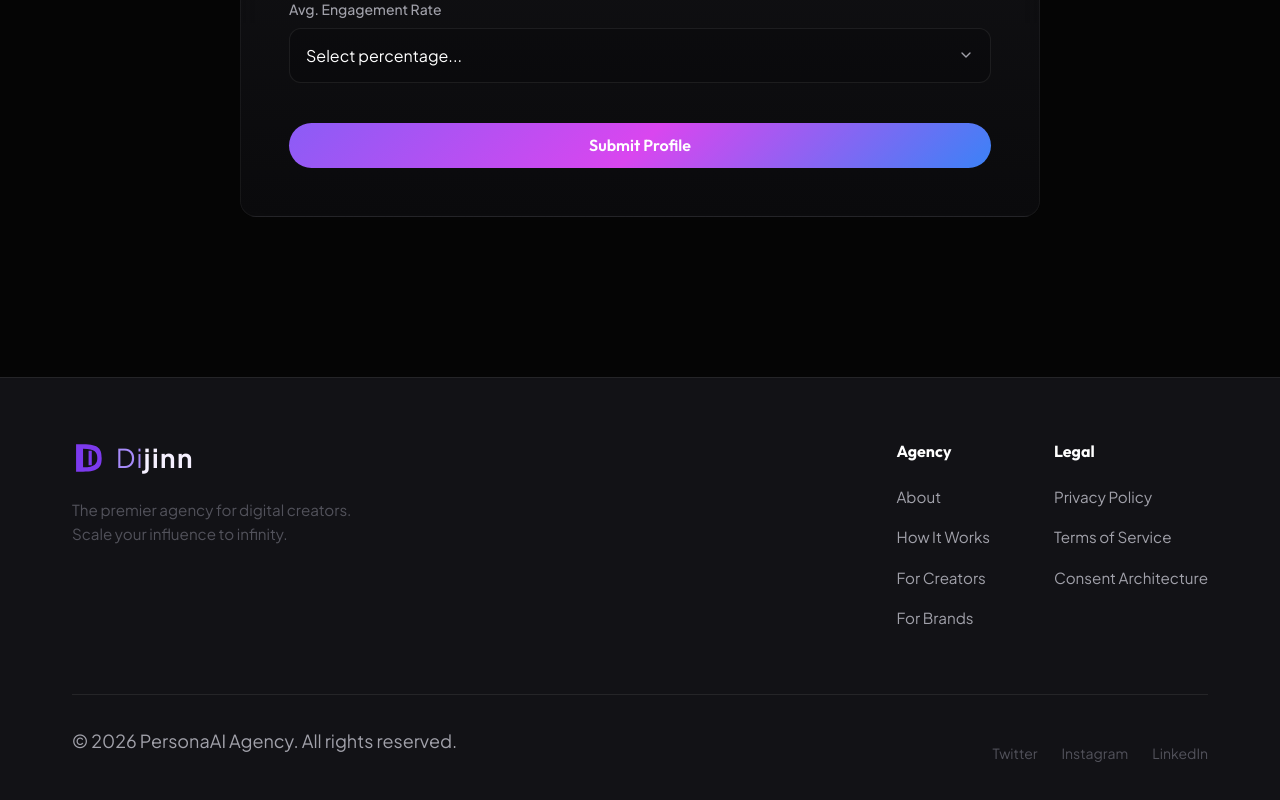
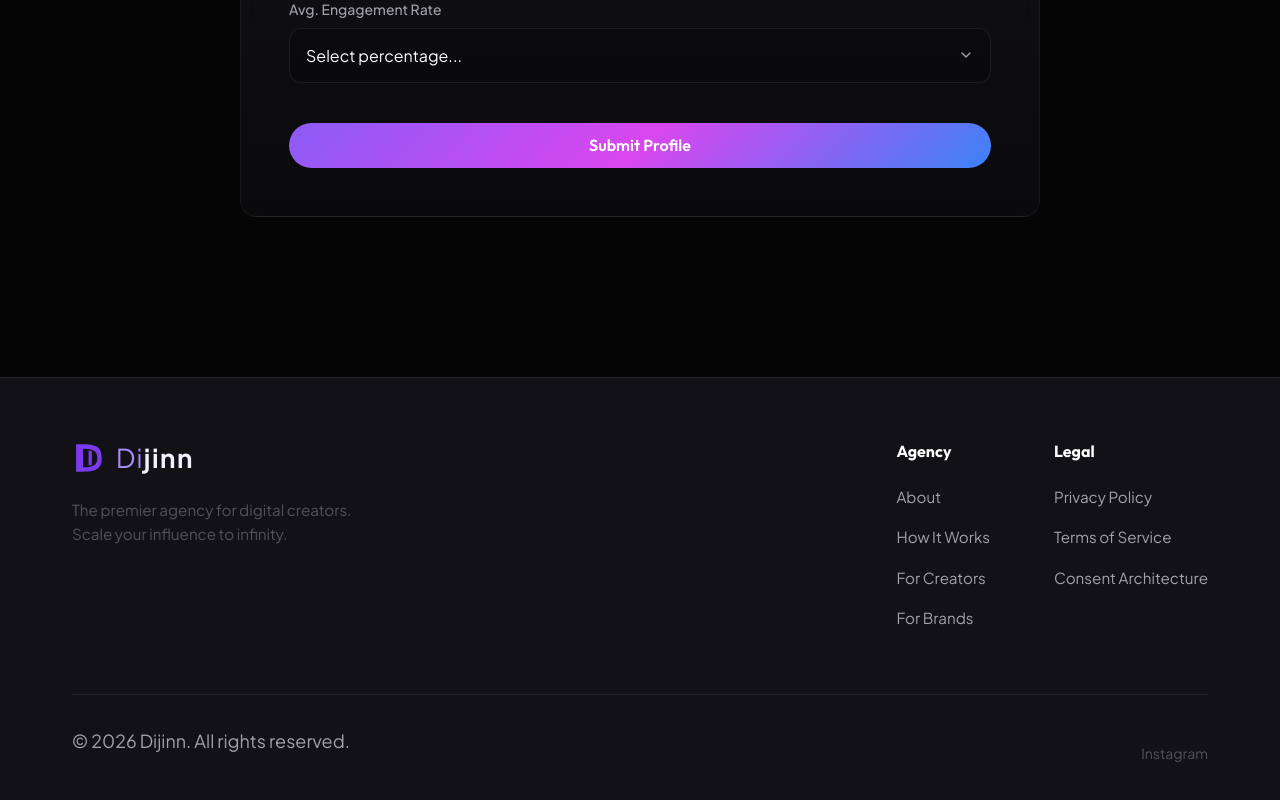
Before and after one commit to seniyr-ai/Dijinn, a React (Vite) app: page /#/create in a window 1280 px wide. Shown: the part 888-1688 px from the top of the page. Built offline with nearby package versions, Linux system fonts and the light colour scheme.

Commit message:
route all footer elements to waitlist and filter socials

```diff
--- a/src/components/Footer.tsx
+++ b/src/components/Footer.tsx
@@ -23,26 +23,24 @@ const Footer: React.FC = () => {
           <div className="footer-links">
             <div className="link-group">
               <h4>Agency</h4>
-              <a href="#about">About</a>
-              <a href="#how-it-works">How It Works</a>
-              <a href="#creators">For Creators</a>
-              <a href="#brands">For Brands</a>
+              <Link to="/create">About</Link>
+              <Link to="/create">How It Works</Link>
+              <Link to="/create">For Creators</Link>
+              <Link to="/create">For Brands</Link>
             </div>
             <div className="link-group">
               <h4>Legal</h4>
-              <a href="#privacy">Privacy Policy</a>
-              <a href="#terms">Terms of Service</a>
-              <a href="#consent">Consent Architecture</a>
+              <Link to="/create">Privacy Policy</Link>
+              <Link to="/create">Terms of Service</Link>
+              <Link to="/create">Consent Architecture</Link>
             </div>
           </div>
         </div>
 
         <div className="footer-bottom">
-          <p>&copy; {new Date().getFullYear()} PersonaAI Agency. All rights reserved.</p>
+          <p>&copy; {new Date().getFullYear()} Dijinn. All rights reserved.</p>
           <div className="social-links">
-            <a href="#">Twitter</a>
-            <a href="#">Instagram</a>
-            <a href="#">LinkedIn</a>
+            <a href="https://instagram.com/" target="_blank" rel="noopener noreferrer">Instagram</a>
           </div>
         </div>
       </div>
```
